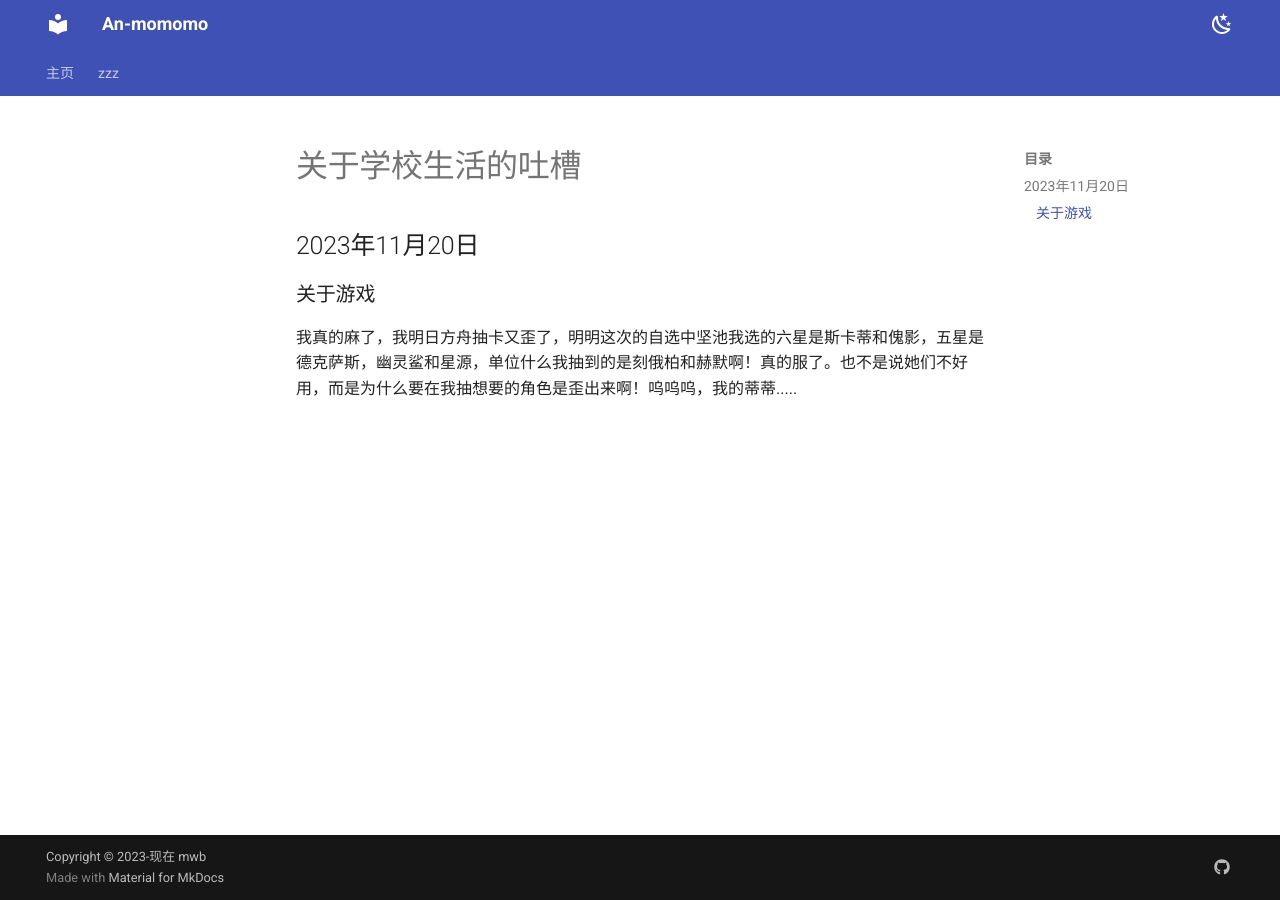
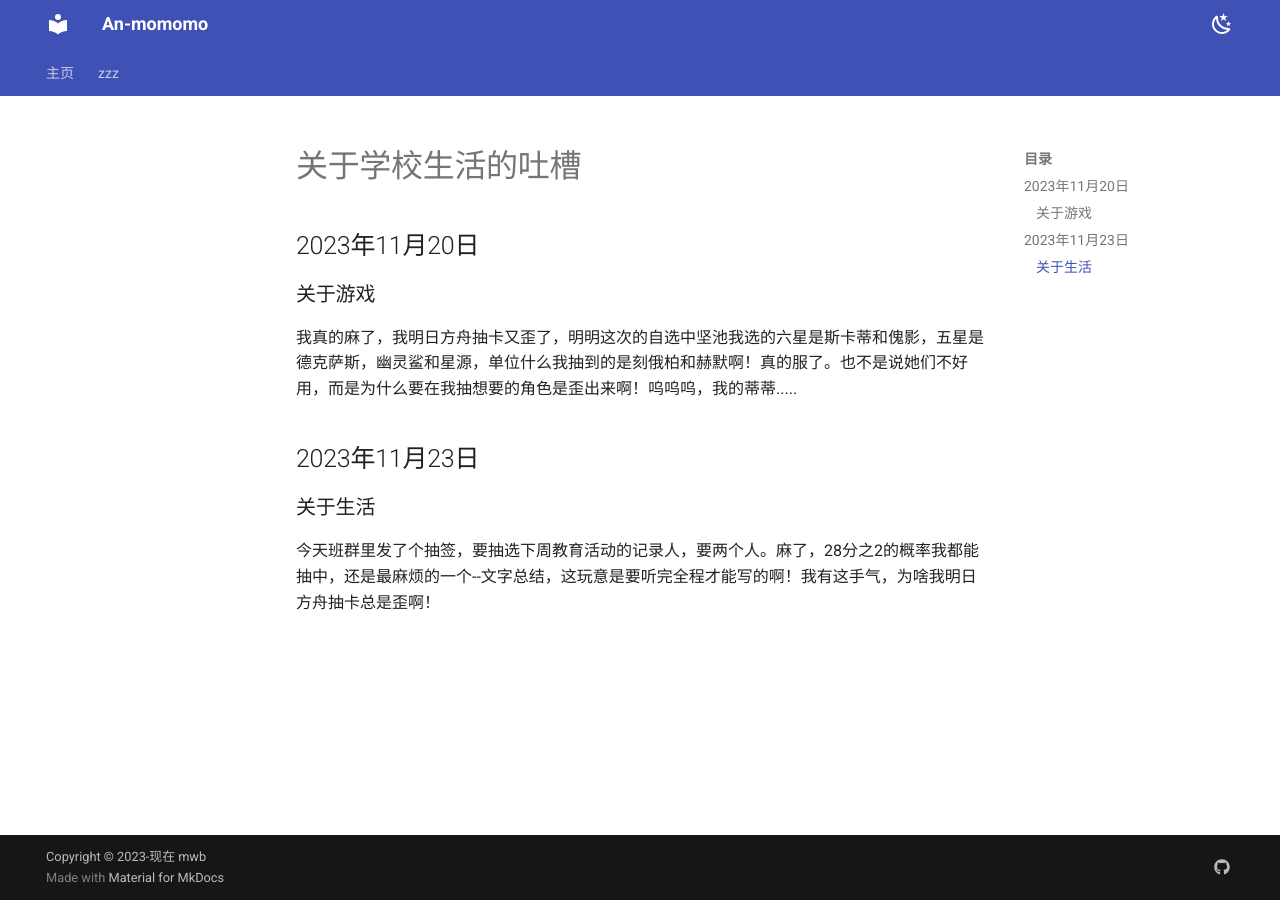
Before and after one commit to An-momomo/mo-blog, an MkDocs documentation site: the page built from docs/吐槽.md, in a window 1280 px wide. Built offline with MkDocs 1.6.1 and Material for MkDocs 9.7.7, drawn with Linux system fonts in a browser that asks for light colours.

Commit message:
2023-11-23_19:11:41 update

```diff
--- a/docs/吐槽.md
+++ b/docs/吐槽.md
@@ -5,3 +5,9 @@
 ### 关于游戏
 
 我真的麻了，我明日方舟抽卡又歪了，明明这次的自选中坚池我选的六星是斯卡蒂和傀影，五星是德克萨斯，幽灵鲨和星源，单位什么我抽到的是刻俄柏和赫默啊！真的服了。也不是说她们不好用，而是为什么要在我抽想要的角色是歪出来啊！呜呜呜，我的蒂蒂.....
+
+## 2023年11月23日
+
+### 关于生活
+
+今天班群里发了个抽签，要抽选下周教育活动的记录人，要两个人。麻了，28分之2的概率我都能抽中，还是最麻烦的一个--文字总结，这玩意是要听完全程才能写的啊！我有这手气，为啥我明日方舟抽卡总是歪啊！
```
